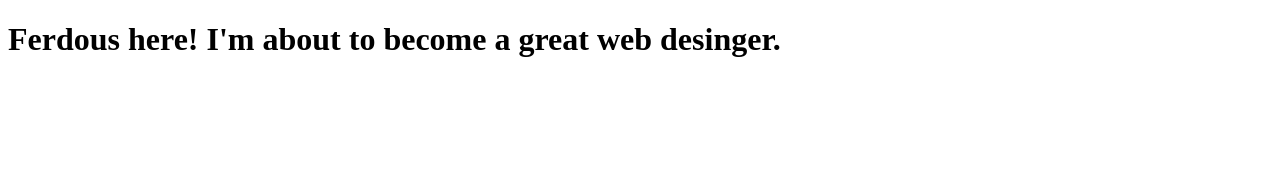
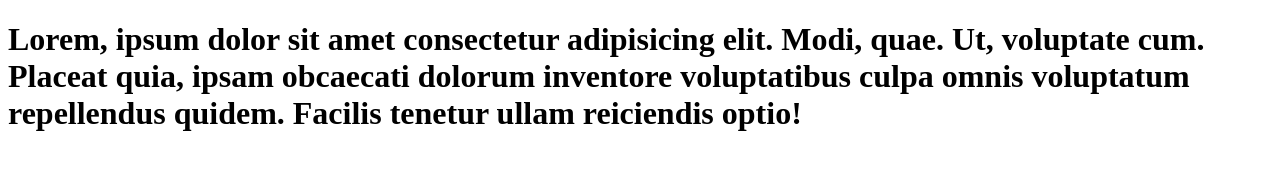
Before and after one commit to ferdous-dev/practice, a plain HTML site: page index.html in a window 1280 px wide. Drawn offline with Linux system fonts and the light colour scheme.

Commit message:
Content text changes

```diff
--- a/index.html
+++ b/index.html
@@ -7,6 +7,6 @@
     <title>Hello Ferdous</title>
 </head>
 <body>
-    <h1>Ferdous here! I'm about to become a great web desinger.</h1>
+    <h1>Lorem, ipsum dolor sit amet consectetur adipisicing elit. Modi, quae. Ut, voluptate cum. Placeat quia, ipsam obcaecati dolorum inventore voluptatibus culpa omnis voluptatum repellendus quidem. Facilis tenetur ullam reiciendis optio!</h1>
 </body>
 </html>
```
